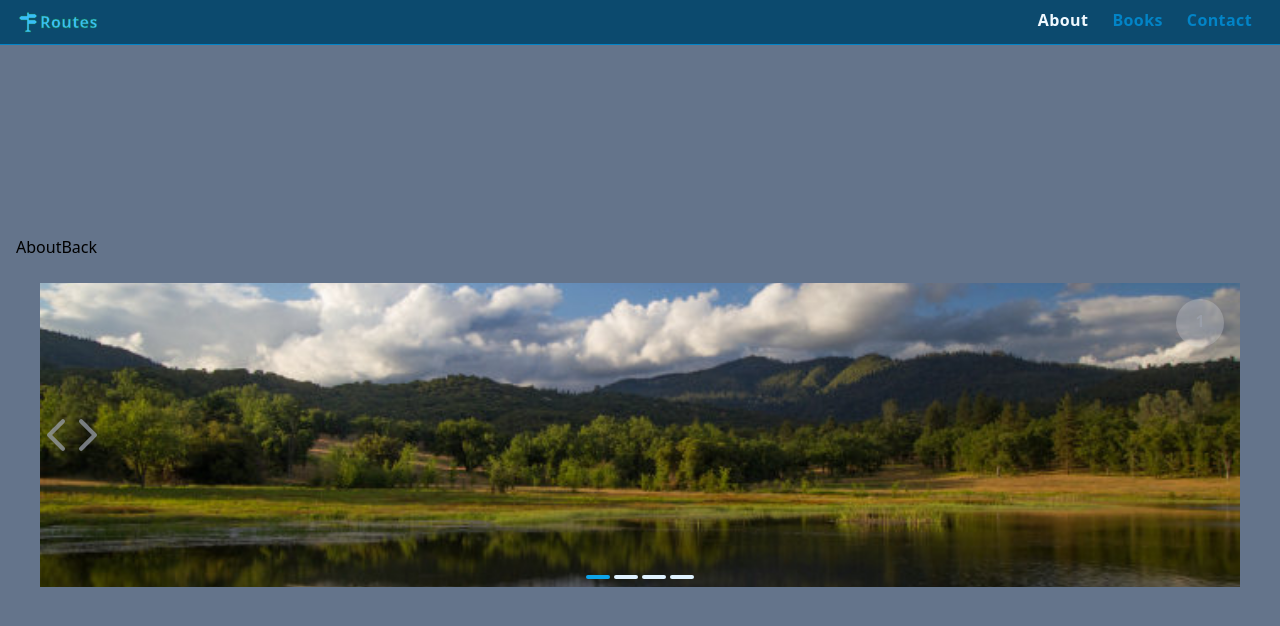
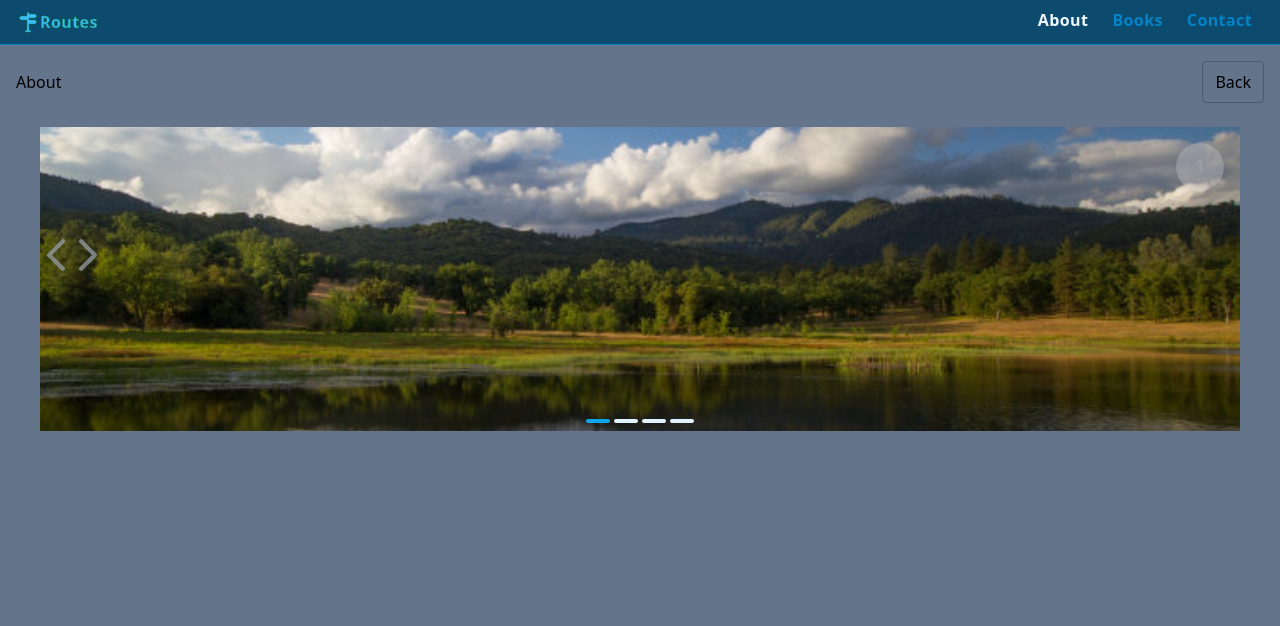
Before and after one commit to maxzz/routes-router, a React (Vite) app: page /about in a window 1280 px wide. Shown: the top 626 px of the page. Built offline with nearby package versions, Linux system fonts and the light colour scheme.

Commit message:
WIP. carousel. update carousel container

```diff
--- a/src/components/2-pages/1-about/index.tsx
+++ b/src/components/2-pages/1-about/index.tsx
@@ -2,18 +2,15 @@ import { CatouselOptions, EmblaCarousel } from "@/ui/carousel";
 import { Link } from "react-router-dom";
 import { allImages } from "./images/imageByIndex";
 
-const OPTIONS: CatouselOptions = { loop: true };
-const SLIDE_COUNT = 4;
-
 export function About() {
     return (
-        <div className="px-4 h-full bg-slate-500 flex items-center justify-between">
-            <div className="">
+        <div className="p-4 h-full bg-slate-500 grid grid-rows-[auto,1fr]">
+            <div className="flex items-center justify-between">
                 About
-                <Link to="/">Back</Link>
+                <Link to="/" className="px-3 py-2 border-slate-700/50 border rounded">Back</Link>
+            </div>
 
-                <EmblaCarousel slides={allImages} options={OPTIONS} />
-            </div>
+            <EmblaCarousel slides={allImages} options={{ loop: true }} />
         </div>
     );
 }
--- a/src/ui/carousel/carousel.tsx
+++ b/src/ui/carousel/carousel.tsx
@@ -26,7 +26,7 @@ export function EmblaCarousel({ slides, options }: EmblaCarouselProps) {
     const { prevBtnDisabled, nextBtnDisabled, onPrevButtonClick, onNextButtonClick } = usePrevNextButtons(api, onButtonClick);
 
     return (
-        <div className="relative p-6 [--slide-spacing:1rem] [--slide-size:100%] [--slide-height:19rem] text-gray-400/70">
+        <div className="relative p-6 h-[var(--slide-height)] [--slide-spacing:1rem] [--slide-size:100%] [--slide-height:19rem] text-gray-400/70">
             <div className="overflow-hidden" ref={emblaRef}>
                 <div className="ml-[calc(var(--slide-spacing)*-1)] flex [backface-visibility:hidden] [touch-action:pan-y]">
                     {slides.map((imgSrc, index) => (
@@ -53,7 +53,7 @@ export function EmblaCarousel({ slides, options }: EmblaCarouselProps) {
                 </button>
             </div>
 
-            <div className="absolute left-0 right-0 bottom-8 text-red-500 flex items-center justify-center gap-x-1 z-10">
+            <div className="absolute left-0 right-0 -bottom-4 text-red-500 flex items-center justify-center gap-x-1 z-10">
                 {scrollSnaps.map((_, index) => (
                     <button
                         className={classNames(
```
